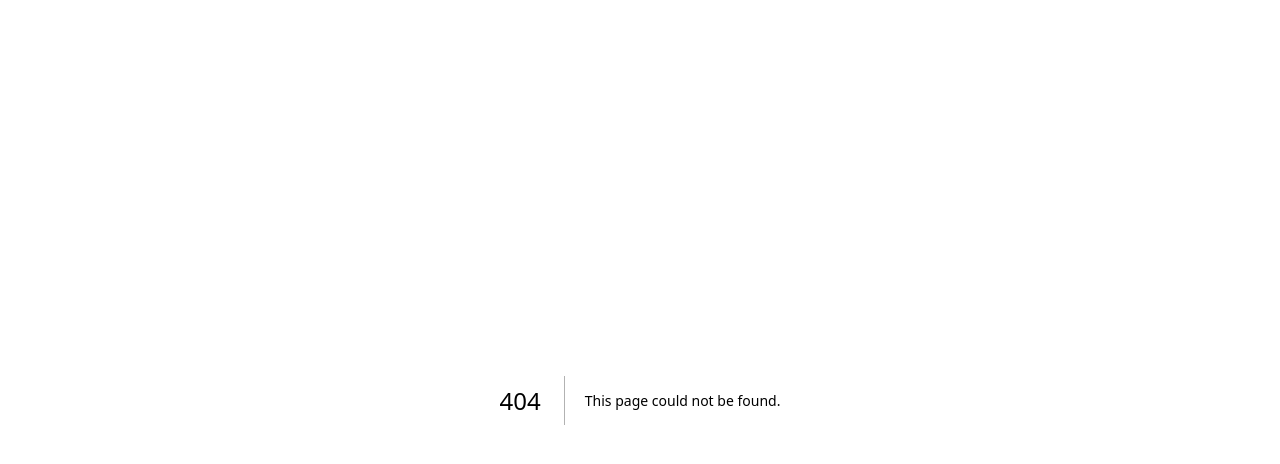
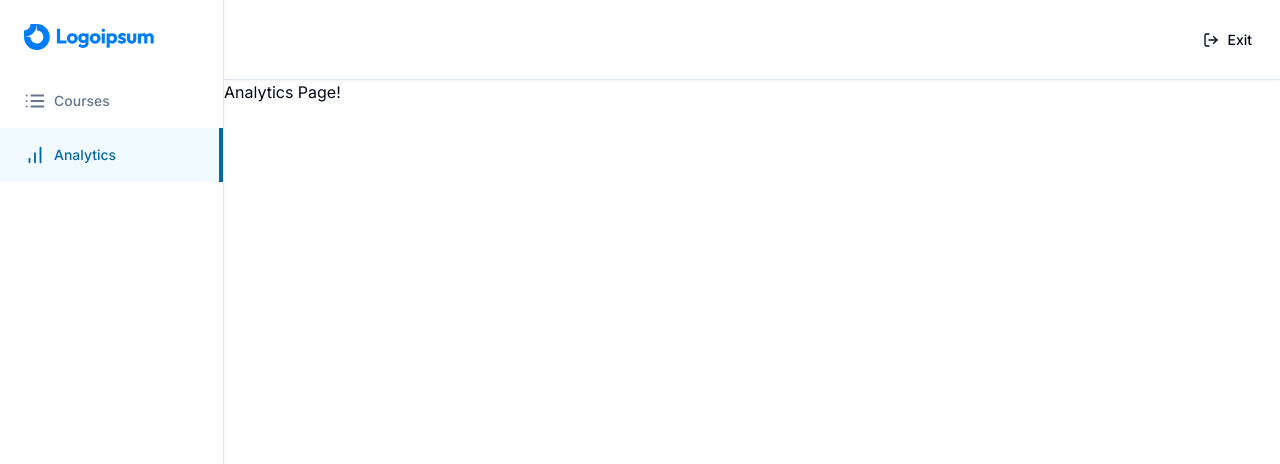
Before and after one commit to KyleOng/lms, a Next.js app: page /teacher/analytics in a window 1280 px wide. Before the commit this address had no page. Shown: the top 464 px of the page. Built offline with nearby package versions, Linux system fonts and the light colour scheme.

Commit message:
feat: add teacher page with dynamic layout

```diff
--- /dev/null
+++ b/app/(dashboard)/(routes)/teacher/analytics/page.tsx
@@ -0,0 +1,11 @@
+import React from 'react'
+
+type Props = {}
+
+const AnalyticsPage = (props: Props) => {
+  return (
+    <div>Analytics Page!</div>
+  )
+}
+
+export default AnalyticsPage
--- /dev/null
+++ b/app/(dashboard)/(routes)/teacher/courses/page.tsx
@@ -0,0 +1,11 @@
+import React from 'react'
+
+type Props = {}
+
+const CoursesPage = (props: Props) => {
+  return (
+    <div>This is a course page!</div>
+  )
+}
+
+export default CoursesPage
--- a/app/(dashboard)/_components/SidebarRoutes.tsx
+++ b/app/(dashboard)/_components/SidebarRoutes.tsx
@@ -1,8 +1,9 @@
 "use client";
 
-import { Compass, Layout } from "lucide-react";
+import { BarChart, Compass, Layout, List } from "lucide-react";
 import React from "react";
 import SidebarItem from "./SidebarItem";
+import { usePathname } from "next/navigation";
 
 type Props = {};
 
@@ -19,8 +20,25 @@ const guestRoutes = [
   },
 ];
 
+const teacherRoutes = [
+  {
+    icon: List,
+    label: "Courses",
+    href: "/teacher/courses",
+  },
+  {
+    icon: BarChart,
+    label: "Analytics",
+    href: "/teacher/analytics",
+  },
+];
+
 const SidebarRoutes = (props: Props) => {
-  const routes = guestRoutes;
+  const pathname = usePathname();
+
+  const isTeacherPage = pathname.includes("/teacher");
+
+  const routes = isTeacherPage ? teacherRoutes: guestRoutes;
 
   return (
     <div className="flex flex-col w-full">
```
